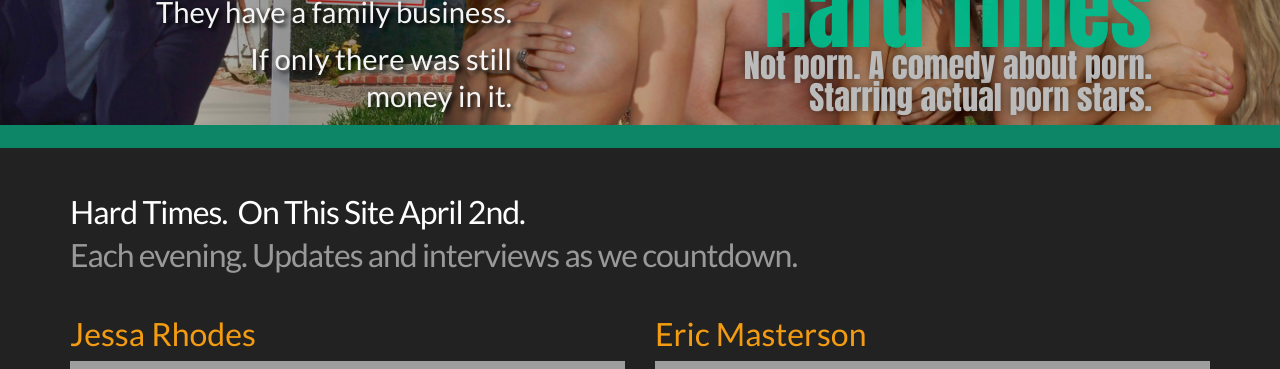
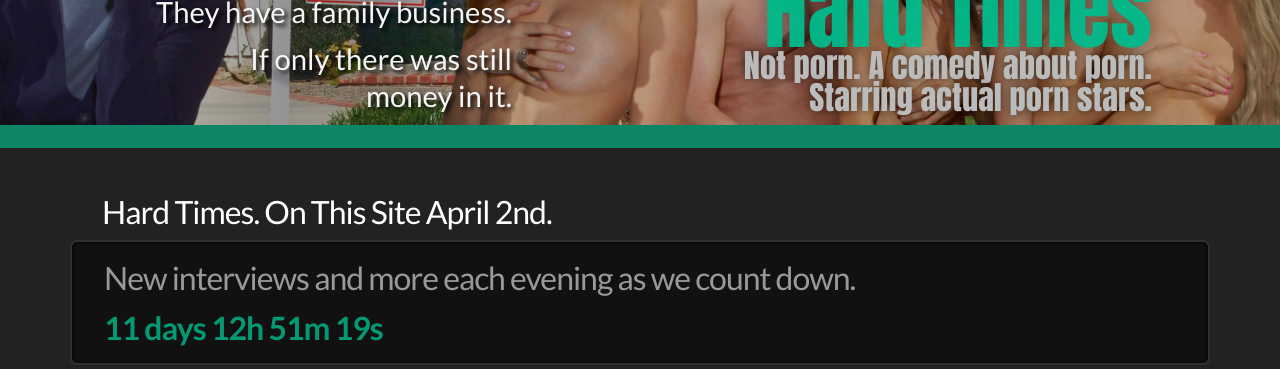
Before and after one commit to kristopolous/watchhardtimes.com, a PHP site: page / in a window 1280 px wide. Shown: the part 227-596 px from the top of the page. Run offline with PHP 8.4, Linux system fonts and the light colour scheme; some libraries are stand-ins or nearby versions; grey boxes are pictures that could not be loaded.

Commit message:
various updates

```diff
--- a/site/css/jumbotron.css
+++ b/site/css/jumbotron.css
@@ -57,6 +57,25 @@ h2 .text-muted {
 }
 .show-title .copy {
   margin-bottom: 10.5px;
+}
+.interview {
+  background: #111;
+  padding: 0.3em 1em;
+  border: 2px solid rgba(96,96,96,0.4);
+  box-shadow: inset 0 0 5px black;
+  border-radius: 7px;
+}
+#countdown {
+  display: inline-block;
+  padding: 0.30em 0;
+  margin: 0.25em 0 0 0;
+  font-weight: bold;
+  opacity: 0.8;
+
+}
+#countdown span {
+  text-align: left;
+  white-space: nowrap;
 }
 #title small {
   line-height: 1em;
@@ -142,7 +161,7 @@ h2 .text-muted {
     line-height: 1.20em;
   }
   .teaser {
-    margin-bottom: 1.25em;
+    margin-bottom: 1em;
   }
 
   .lead .copy  {
--- a/site/index.php
+++ b/site/index.php
@@ -99,14 +99,27 @@
 
       <div class="row featurette">
         <div class="col-md-12">
-          <h2 class="featurette-heading teaser" style='margin-top:1.5em' >
-            <span class='hidden-sm hidden-xs'>Hard Times. &nbsp;</span>On This Site April 2nd.<br/>
-            <span class="text-muted">Each evening. Updates and interviews as we countdown.</span>
+          <h2 class="featurette-heading teaser" style='margin-top:1.5em;margin-bottom:0.35em;text-indent:1em' >
+            <span class="hidden-xs hidden-sm">Hard Times.</span>
+            On This Site April 2nd.
           </h2>
+        </div>
+        <div class="col-md-4 col-xs-12 col-sm-12">
+        </div>
+      </div>
+      <div class="row featurette">
+        <div class="col-md-12">
+          <h2 class="featurette-heading teaser interview" style='margin-top:0'>
+            <span class="text-muted">New interviews and more each evening as we count down.</span>
+            <span class="text-success text-muted" id="countdown">&nbsp;</span>
+          </h2>
+
           <div class='hidden'>
           <h2 class="featurette-heading">Behind the Scenes<br><span class="text-muted">exclusive interviews.</span></h2>
           </div>
         </div>
+      </div>
+      <div class="row featurette">
         <div class="col-md-6">
           <h2 class='text-warning'>Jessa Rhodes</h2>
           <div class="embed-responsive embed-responsive-16by9">
@@ -197,7 +210,39 @@
       ga('create', 'UA-61056921-1', 'auto');
       ga('send', 'pageview');
 
-    var now = <?= time(); ?>, dest = <?= strtotime("April 2nd, 2015 10PM") ?>;
+      var
+        client_now = new Date(),
+        client_start = new Date(),
+        server_now = new Date(<?= time(); ?> * 1000),
+        dest = new Date(<?= strtotime("April 2nd, 2015 10PM") ?> * 1000);
+
+      function countdown() {
+        client_now = new Date();
+        var remaining = (dest - (client_now - client_start + +server_now)) / 1000;
+
+        var Day = Math.floor(remaining / 60 / 60 / 24),
+          rem = {
+            hour: Math.floor(remaining / 60 / 60) % 24,
+            minute: Math.floor(remaining / 60) % 60,
+            second: Math.floor(remaining % 60)
+          },
+          words = "<span>";
+
+        words += Day + " day" + ((Day != 1) ? "s" : "") + "</span> <span>";
+
+        for(var which in rem) {
+          if(rem[which] < 10 && (which == 'second')) {
+            words += '&nbsp;'
+          }
+          words += rem[which] + which.slice(0,1) + " ";
+        }
+        words += "</span>";
+        $("#countdown").html($.trim(words));
+      }
+
+      countdown();
+      setInterval(countdown, 200);
+
     </script>
   </body>
 </html>
```
